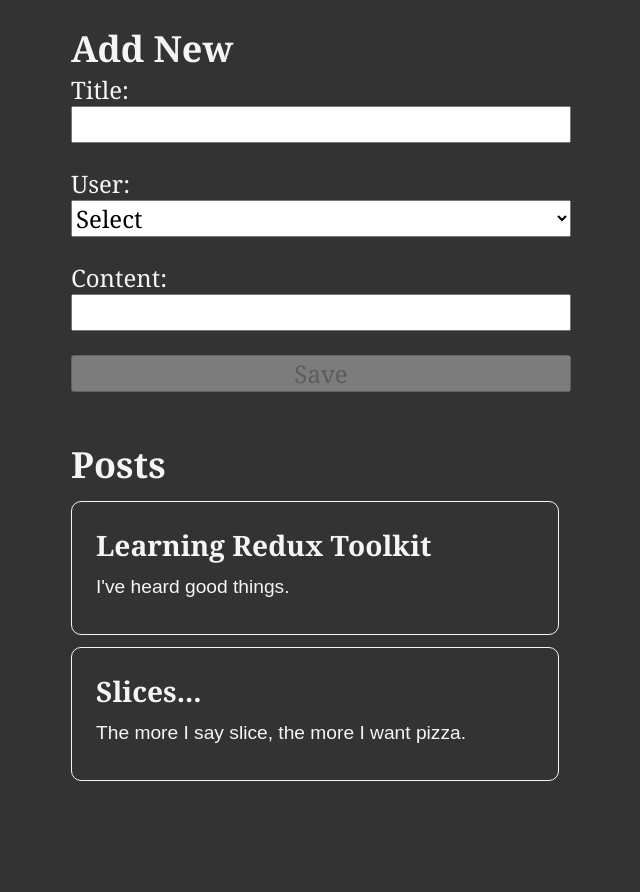
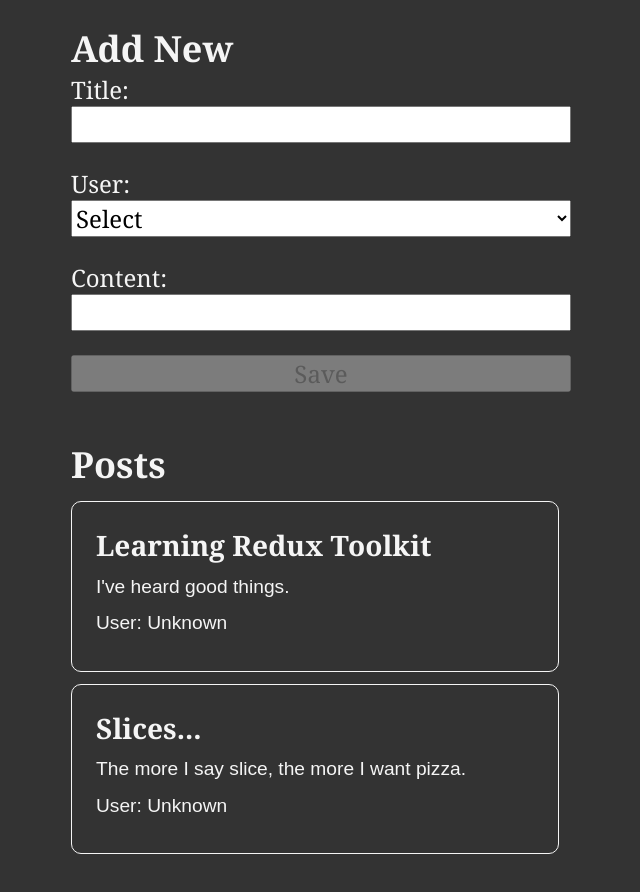
Before and after one commit to BrandonWingerAir/react-redux-toolkit-project, a React (Create React App) app: page / in a window 1280 px wide. Shown: the top 892 px of the page, without its empty margins (319-959 px from the left). Built offline with nearby package versions, Linux system fonts and the light colour scheme.

Commit message:
post user component & display in posts list

```diff
--- /dev/null
+++ b/src/features/post/PostUser.js
@@ -0,0 +1,12 @@
+import { useSelector } from "react-redux";
+import { selectAllUsers } from '../user/userSlice';
+
+const PostUser = ({ userId }) => {
+    const users = useSelector(selectAllUsers)
+
+    const user = users.find(user => user.id === userId);
+
+    return <span>User: {user ? user.name : 'Unknown'}</span>;
+}
+
+export default PostUser;
--- a/src/features/post/PostsList.js
+++ b/src/features/post/PostsList.js
@@ -1,5 +1,6 @@
 import { useSelector } from "react-redux";
 import { selectAllPosts } from './postSlice';
+import PostUser from './PostUser';
 
 const PostsList = () => {
   const posts = useSelector(selectAllPosts);
@@ -8,6 +9,9 @@
       <article key={post.id}>
           <h3>{post.title}</h3>
           <p>{post.content.substring(0, 100)}</p>
+          <p className="postUser">
+              <PostUser userId={post.userId}/>
+          </p>
       </article>
   ));
 
```
